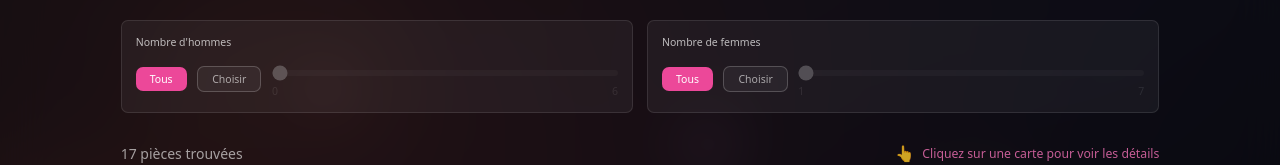
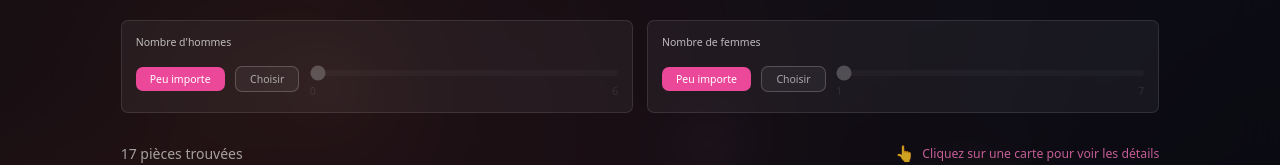
Before and after one commit to alex-ddr/theatre-comedie, a React (Vite) app: page / in a window 1280 px wide. Shown: the part 412-577 px from the top of the page. Built offline with nearby package versions, Linux system fonts and the light colour scheme.

Commit message:
changement tous -> peu importe

```diff
--- a/src/pages/Home.tsx
+++ b/src/pages/Home.tsx
@@ -83,7 +83,7 @@ destinées aux troupes amateures comme aux compagnies professionnelles."
                                                 : "border border-white/20 bg-white/5 text-white/60 hover:bg-white/10"
                                         }`}
                                     >
-                                        Tous
+                                        Peu importe
                                     </button>
                                     <button
                                         onClick={() => {
@@ -151,7 +151,7 @@ destinées aux troupes amateures comme aux compagnies professionnelles."
                                                 : "border border-white/20 bg-white/5 text-white/60 hover:bg-white/10"
                                         }`}
                                     >
-                                        Tous
+                                        Peu importe
                                     </button>
                                     <button
                                         onClick={() => {
```
